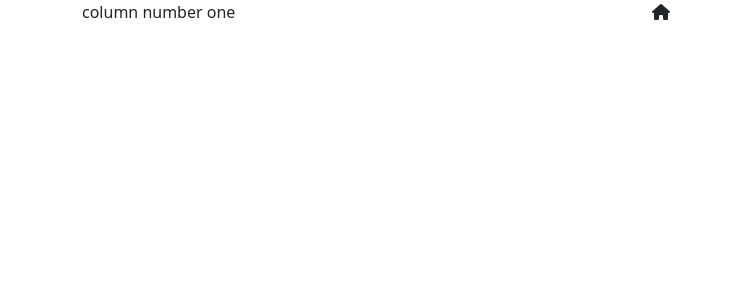
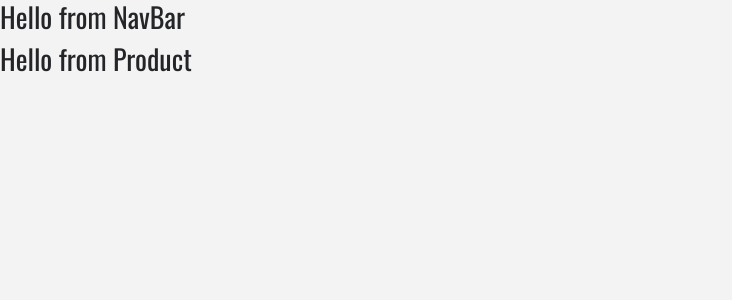
Before and after one commit to olegaposh/store, a React (Create React App) app: page / in a window 1280 px wide. Shown: the top 300 px of the page, without its empty margins (0-732 px from the left). Built offline with nearby package versions, Linux system fonts and the light colour scheme.

Commit message:
added components and router

```diff
--- a/package.json
+++ b/package.json
@@ -9,6 +9,7 @@
     "bootstrap": "^5.0.1",
     "react": "^17.0.2",
     "react-dom": "^17.0.2",
+    "react-router-dom": "^5.2.0",
     "react-scripts": "4.0.3",
     "web-vitals": "^1.1.2"
   },
--- a/src/App.css
+++ b/src/App.css
@@ -1,38 +1,26 @@
-.App {
-  text-align: center;
+:root {
+  --mainBlue:#2a2a72;
+  --lightBlue:#009ffd;
+  --mainWhite:#f3f3f3;
+  --mainDark:#232528;
+  --mainYellow:#ffa440;
 }
 
-.App-logo {
-  height: 40vmin;
-  pointer-events: none;
+body {
+  font-family: "Oswald", sans-serif !important;
+  background: var(--mainWhite) !important;
+  color: var(--mainDark) !important;
 }
 
-@media (prefers-reduced-motion: no-preference) {
-  .App-logo {
-    animation: App-logo-spin infinite 20s linear;
-  }
+.text-title {
+  font-family: 'Luckiest Guy', cursive;
+  letter-spacing: 0.3rem;
 }
 
-.App-header {
-  background-color: #282c34;
-  min-height: 100vh;
-  display: flex;
-  flex-direction: column;
-  align-items: center;
-  justify-content: center;
-  font-size: calc(10px + 2vmin);
-  color: white;
+.text-blue {
+  color: var(--mainBlue);
 }
 
-.App-link {
-  color: #61dafb;
+.text-bright {
+  color: var(--lightBlue);
 }
-
-@keyframes App-logo-spin {
-  from {
-    transform: rotate(0deg);
-  }
-  to {
-    transform: rotate(360deg);
-  }
-}
--- a/src/App.js
+++ b/src/App.js
@@ -1,19 +1,25 @@
+import { BrowserRouter as Router, Route, Switch } from "react-router-dom";
 import logo from './logo.svg';
 import './App.css';
-import 'bootstrap/dist/css/bootstrap.min.css'
+import 'bootstrap/dist/css/bootstrap.min.css';
+import Navbar from './components/NavBar';
+import ProductList from './components/ProductList';
+import Details from './components/Details';
+import Cart from './components/Cart';
+import Default from './components/Default';
+
 
 function App() {
   return (
-    <div className="container">
-      <div className="row">
-        <div className="col-6">column number one</div>
-        <div className="col-6">
-          <span>
-            <i className="fas fa-home" />
-          </span>
-        </div>
-      </div>
-    </div>
+    <Router>
+    <Navbar />
+    <Switch>
+      <Route exact path="/" component={ProductList} />
+      <Route path="/details" component={Details} />
+      <Route path="/cart" component={Cart} />
+      <Route component={Default} />
+    </Switch>
+    </Router>
   );
 }
 
--- /dev/null
+++ b/src/components/Cart.js
@@ -0,0 +1,14 @@
+import React from 'react'
+
+
+const Cart = () => {
+
+    return (
+        <div>
+        <h3>Hello from Cart</h3>
+        </div>
+    )
+}
+
+
+export default Cart;
--- /dev/null
+++ b/src/components/Default.js
@@ -0,0 +1,14 @@
+import React from 'react'
+
+
+const Default = () => {
+
+    return (
+        <div>
+        <h3>Page not found</h3>
+        </div>
+    )
+}
+
+
+export default Default;
--- /dev/null
+++ b/src/components/Details.js
@@ -0,0 +1,14 @@
+import React from 'react'
+
+
+const Details = () => {
+
+    return (
+        <div>
+        <h3>Hello from Details</h3>
+        </div>
+    )
+}
+
+
+export default Details;
--- /dev/null
+++ b/src/components/NavBar.js
@@ -0,0 +1,14 @@
+import React from 'react'
+
+
+const NavBar = () => {
+
+    return (
+        <div>
+        <h3>Hello from NavBar</h3>
+        </div>
+    )
+}
+
+
+export default NavBar;
--- /dev/null
+++ b/src/components/Product.js
@@ -0,0 +1,14 @@
+import React from 'react'
+
+
+const Product = () => {
+
+    return (
+        <div>
+        <h3>Hello from Product</h3>
+        </div>
+    )
+}
+
+
+export default Product;
--- /dev/null
+++ b/src/components/ProductList.js
@@ -0,0 +1,14 @@
+import React from 'react'
+import Product from './Product'
+
+const ProductList = () => {
+
+    return (
+        <div>
+        <Product />
+        </div>
+    )
+}
+
+
+export default ProductList;
```
Also changed, not shown: 1 other file (tests, documents, lock files or other folders).
